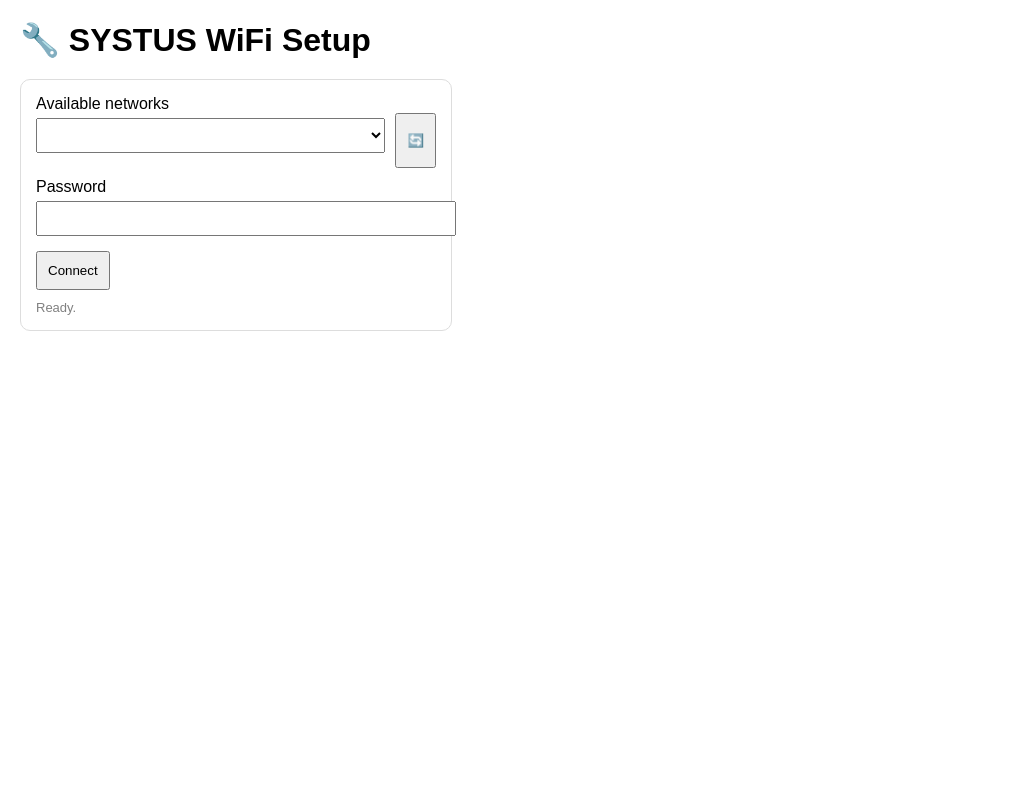
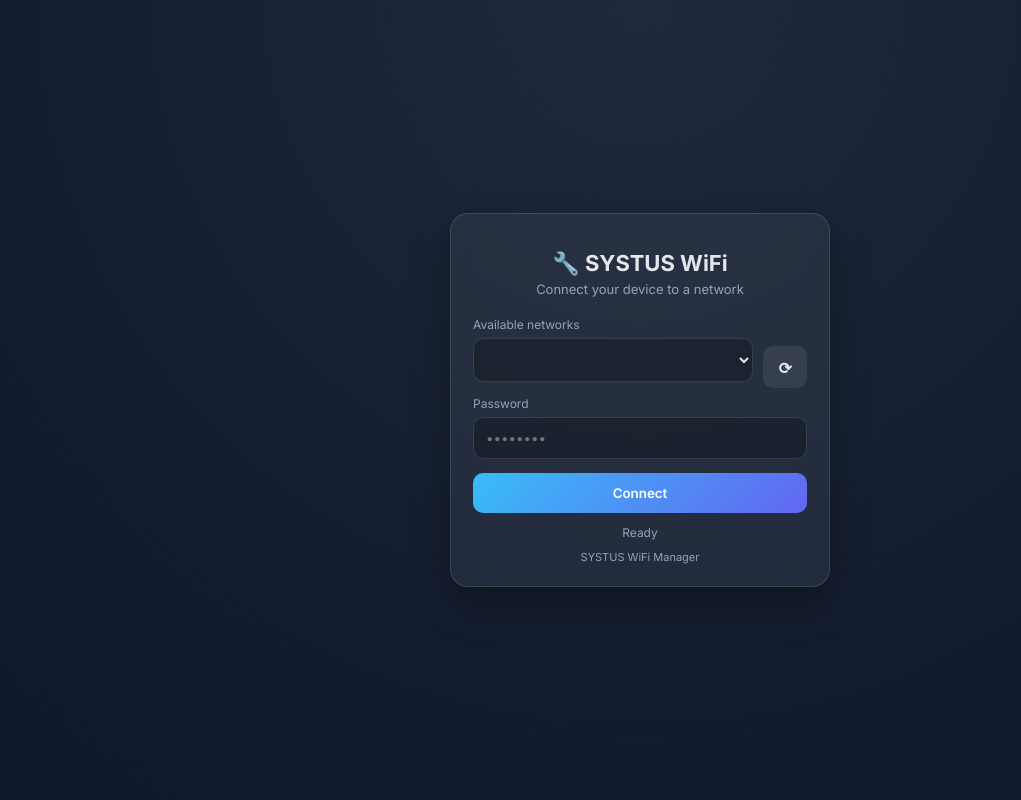
Before and after one commit to Faugnell/SYSTUS, a Flask app: page / in a window 1280 px wide. Shown: the whole page, without its empty margins (0-1021 px from the left). Run offline with Flask 3, Linux system fonts and the light colour scheme; lists and menus that the app fills with data are empty.

Commit message:
fix: enhance WiFi setup interface with improved styling and functionality

```diff
--- a/src/systus/wifi/templates/index.html
+++ b/src/systus/wifi/templates/index.html
@@ -1,57 +1,165 @@
 <!DOCTYPE html>
-<html>
+<html lang="fr">
 <head>
 <meta charset="UTF-8">
+<meta name="viewport" content="width=device-width, initial-scale=1.0">
+
 <title>SYSTUS WiFi Setup</title>
 
+<!-- Google Font -->
+<link rel="preconnect" href="https://fonts.googleapis.com">
+<link rel="preconnect" href="https://fonts.gstatic.com" crossorigin>
+<link href="https://fonts.googleapis.com/css2?family=Inter:wght@300;400;600;700&display=swap" rel="stylesheet">
+
 <style>
+    :root {
+        --bg: #0f172a;
+        --card: rgba(255, 255, 255, 0.06);
+        --card-border: rgba(255, 255, 255, 0.12);
+        --text: #e5e7eb;
+        --muted: #94a3b8;
+        --accent: #38bdf8;
+        --accent2: #6366f1;
+        --danger: #ef4444;
+    }
+
+    * {
+        box-sizing: border-box;
+        font-family: "Inter", sans-serif;
+    }
+
     body {
-            font-family: Arial, sans-serif;
-            margin: 20px;
+        margin: 0;
+        min-height: 100vh;
+        display: flex;
+        justify-content: center;
+        align-items: center;
+        background: radial-gradient(circle at top, #1e293b, var(--bg));
+        color: var(--text);
+    }
+
+    .container {
+        width: 100%;
+        max-width: 420px;
+        padding: 20px;
+    }
+
+    .card {
+        background: var(--card);
+        border: 1px solid var(--card-border);
+        border-radius: 18px;
+        padding: 22px;
+        backdrop-filter: blur(10px);
+        box-shadow: 0 20px 40px rgba(0,0,0,0.3);
     }
 
     h1 {
+        font-size: 22px;
+        margin-bottom: 5px;
+        text-align: center;
+    }
+
+    .subtitle {
+        text-align: center;
+        font-size: 13px;
+        color: var(--muted);
         margin-bottom: 20px;
     }
 
-        .box {
-            padding: 15px;
-            border: 1px solid #ddd;
-            border-radius: 10px;
-            max-width: 400px;
+    label {
+        font-size: 12px;
+        color: var(--muted);
+        display: block;
+        margin-bottom: 6px;
     }
 
     select, input {
         width: 100%;
-            padding: 8px;
-            margin-top: 5px;
-            margin-bottom: 15px;
+        padding: 12px;
+        border-radius: 10px;
+        border: 1px solid var(--card-border);
+        background: rgba(0,0,0,0.25);
+        color: var(--text);
+        outline: none;
+        margin-bottom: 14px;
     }
 
-        button {
-            padding: 10px;
-            cursor: pointer;
+    select:focus, input:focus {
+        border-color: var(--accent);
     }
 
     .row {
         display: flex;
         gap: 10px;
-            margin-bottom: 10px;
+        align-items: center;
+    }
+
+    button {
+        width: 100%;
+        padding: 12px;
+        border: none;
+        border-radius: 10px;
+        cursor: pointer;
+        font-weight: 600;
+        transition: 0.2s ease;
+    }
+
+    .btn-primary {
+        background: linear-gradient(135deg, var(--accent), var(--accent2));
+        color: white;
+    }
+
+    .btn-primary:hover {
+        transform: translateY(-1px);
+    }
+
+    .btn-icon {
+        width: 48px;
+        height: 42px;
+        background: rgba(255,255,255,0.08);
+        color: var(--text);
+        font-size: 16px;
+    }
+
+    .btn-icon:hover {
+        background: rgba(255,255,255,0.15);
     }
 
     .status {
-            font-size: 13px;
-            color: gray;
+        margin-top: 12px;
+        font-size: 12px;
+        text-align: center;
+        color: var(--muted);
+    }
+
+    .footer {
         margin-top: 10px;
+        text-align: center;
+        font-size: 11px;
+        color: var(--muted);
+    }
+
+    @media (max-width: 480px) {
+        .container {
+            padding: 10px;
+        }
+
+        .card {
+            padding: 18px;
+        }
     }
 </style>
+
 </head>
 
 <body>
 
-<h1>🔧 SYSTUS WiFi Setup</h1>
+<div class="container">
 
-<div class="box">
+    <div class="card">
+
+        <h1>🔧 SYSTUS WiFi</h1>
+        <div class="subtitle">Connect your device to a network</div>
 
         <form action="/wifi" method="post">
 
@@ -64,18 +172,24 @@
                     {% endfor %}
                 </select>
 
-            <button type="button" onclick="refreshWifi()">🔄</button>
+                <button type="button" class="btn-icon" onclick="refreshWifi()">⟳</button>
             </div>
 
             <label>Password</label>
-        <input type="password" name="password" required>
+            <input type="password" name="password" placeholder="••••••••" required>
 
-        <button type="submit">Connect</button>
+            <button class="btn-primary" type="submit">
+                Connect
+            </button>
 
         </form>
 
-    <div class="status" id="status">
-        Ready.
+        <div class="status" id="status">Ready</div>
+
+        <div class="footer">
+            SYSTUS WiFi Manager
+        </div>
+
     </div>
 
 </div>
@@ -84,22 +198,19 @@
 async function refreshWifi() {
     const status = document.getElementById("status");
 
-    status.innerText = "Scanning WiFi networks...";
+    status.innerText = "Scanning nearby networks...";
 
     try {
-        await fetch("/wifi/refresh", {
-            method: "POST"
-        });
+        await fetch("/wifi/refresh", { method: "POST" });
 
-        status.innerText = "Refreshing list...";
+        status.innerText = "Updating list...";
 
-        // reload page AFTER scan (simple & reliable)
         setTimeout(() => {
             location.reload();
-        }, 1500);
+        }, 1200);
 
     } catch (e) {
-        status.innerText = "Error refreshing WiFi list.";
+        status.innerText = "Failed to refresh WiFi list.";
     }
 }
 </script>
```
Lines whose indentation alone changed are shown as unchanged.
